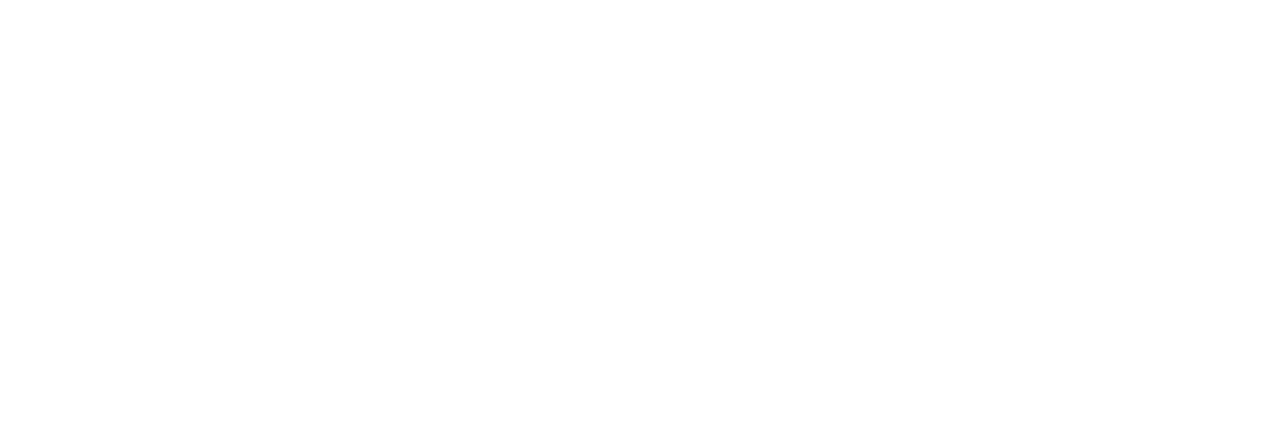
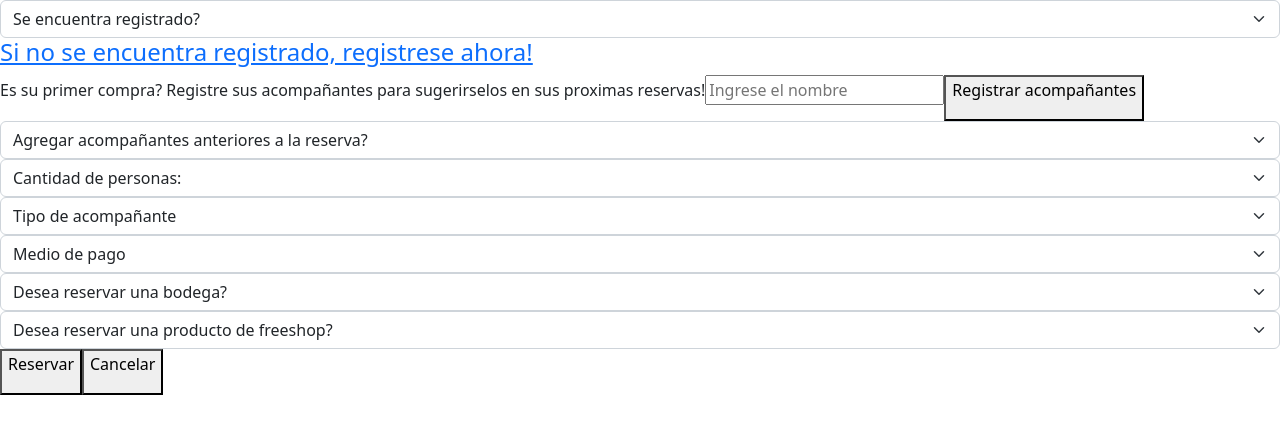
Before and after one commit to FedeNLencina/buuquealtoque, a React (Create React App) app: page /booking in a window 1280 px wide. Before the commit this address had no page. Shown: the top 434 px of the page. Built offline with nearby package versions, Linux system fonts and the light colour scheme.

Commit message:
Faltan verificacion de registro

```diff
--- a/src/App.js
+++ b/src/App.js
@@ -8,6 +8,7 @@ import Home from "./screen/home/Home";
 import Login from "./screen/login/Login";
 import Search from "./screen/search/Search";
 import Register from "./screen/register/Register";
+import Booking from "./screen/booking/Booking";
 
 export default function App() {
   return (
@@ -16,6 +17,7 @@ export default function App() {
           <Route path="/home" element={<Home />} />
           <Route path="/search" element={<Search />} />
           <Route path="/register" element={<Register />} />
+          <Route path="/booking" element={<Booking />} />
           <Route path="/" element={<Login />} />
         </Routes>
     </Router>
--- a/src/data/users.js
+++ /dev/null
@@ -1,3 +0,0 @@
-let users = [];
-
-export default users;
--- a/src/screen/booking/Booking.js
+++ b/src/screen/booking/Booking.js
@@ -0,0 +1,233 @@
+import React, { useState } from "react";
+import { Link } from "react-router-dom";
+
+export default function Booking() {
+  const [acompañante, setAcompañante] = useState(null);
+  const [tipoPasajero, setTipoPasajero] = useState(null);
+  const [bodega, setBodega] = useState(null);
+  const [freeshop, setFreeshop] = useState(null);
+  const [registrado, setRegistrado] = useState(null);
+  const [acompañado, setAcompañado] = useState(null);
+  const [cantidad, setCantidad] = useState(null);
+  const [medioPago, setMedioPago] = useState(null);
+
+  const reservaExitosa = (e) => {
+    e.preventDefault();
+    if (registrado === "false") {
+      alert("Para realizar la reserva debe estar registrado");
+      return;
+    }
+    if (tipoPasajero === "Niño") {
+      alert("No se pueden realizar reservas menores de edad");
+      return;
+    }
+    if (acompañado === "NoAcompañado") {
+      alert(
+        "La persona con discapacidad debe estar acompañada por alguien responsable"
+      );
+      return;
+    }
+    if (!cantidad || cantidad === "Cantidad de personas") {
+      alert("Se deben seleccionar todos los campos");
+      return;
+    }
+    if (cantidad && tipoPasajero === "Tipo acompañante") {
+      alert("Se deben seleccionar todos los campos");
+      return;
+    }
+    if (!tipoPasajero || tipoPasajero === "Tipo acompañante") {
+      alert("Se deben seleccionar todos los campos");
+      return;
+    }
+    if (!registrado) {
+      alert("Se deben seleccionar todos los campos");
+      return;
+    }
+    if (!medioPago) {
+      alert("Se deben seleccionar todos los campos");
+      return;
+    }
+    if (medioPago === "No registro pago") {
+      alert("Se debe registrar el medio de pago antes de poder reservar un producto");
+      return;
+    }
+    setTimeout(function () {
+      alert(
+        "Reserva exitosa. Se enviaron los detalles de la reserva y un archivo adjunto que contenga la tarjeta de embarque via mail."
+      );
+    }, 5000);
+  };
+
+  const reservaCancelada = (e) => {
+    e.preventDefault();
+    alert("Se ha cancelado la reserva");
+  };
+
+  const registrarAcompañante = (e) => {
+    e.preventDefault();
+    if (!acompañante) {
+      alert("Ingrese un nombre valido");
+    } else {
+      alert("Se han registrados los acompañantes");
+    }
+  };
+
+  const reservaBodega = (e) => {
+    e.preventDefault();
+    alert("Se ha realizado la reserva");
+  };
+
+  const reservaProductoFree = (e) => {
+    e.preventDefault();
+    alert("Se ha realizado la reserva");
+  };
+
+  return (
+    <div>
+      <select
+        class="form-select"
+        aria-label="Default select example"
+        onChange={(event) => setRegistrado(event.target.value)}
+      >
+        <option selected>Se encuentra registrado?</option>
+        <option value="true">Si</option>
+        <option value="false">No</option>
+      </select>
+      <Link to={"/register"}>
+        <h4>Si no se encuentra registrado, registrese ahora!</h4>
+      </Link>
+
+      <label>
+        Es su primer compra? Registre sus acompañantes para sugerirselos en sus
+        proximas reservas!
+        <input
+          onChange={(event) => setAcompañante(event.target.value)}
+          placeholder="Ingrese el nombre"
+        />
+        <button onClick={registrarAcompañante}>
+          <p>Registrar acompañantes</p>
+        </button>
+      </label>
+      <select class="form-select" aria-label="Default select example">
+        <option selected>Agregar acompañantes anteriores a la reserva?</option>
+        <option value="Si">Si</option>
+        <option value="No">No</option>
+      </select>
+      <select
+        class="form-select"
+        aria-label="Default select example"
+        onChange={(event) => setCantidad(event.target.value)}
+      >
+        <option selected value="Cantidad de personas">Cantidad de personas:</option>
+        <option value="1">1</option>
+        <option value="2">2</option>
+        <option value="3">3</option>
+        <option value="4">4</option>
+        <option value="5">5</option>
+        <option value="6">6</option>
+        <option value="7">7</option>
+        <option value="8">8</option>
+        <option value="9">9</option>
+        <option value="10">10</option>
+      </select>
+
+      <select
+        class="form-select"
+        aria-label="Default select example"
+        onChange={(event) => setTipoPasajero(event.target.value)}
+      >
+        <option selected value="Tipo acompañante">Tipo de acompañante</option>
+        <option value="Adulto">Adulto</option>
+        <option value="Niño">Niño</option>
+        <option value="Discapacitado">Discapacitado</option>
+      </select>
+      {tipoPasajero === "Discapacitado" ? (
+        <select
+          class="form-select"
+          aria-label="Default select example"
+          onChange={(event) => setAcompañado(event.target.value)}
+        >
+          <option selected>
+            Se encuentra acompañado por un adulto responsable?
+          </option>
+          <option value="Acompañado">Si</option>
+          <option value="NoAcompañado">No</option>
+        </select>
+      ) : (
+        <></>
+      )}
+      <select class="form-select" aria-label="Default select example"
+        onChange={(event) => setMedioPago(event.target.value)}>
+        <option selected>Medio de pago</option>
+        <option value="Tarjeta">Tarjeta de credito</option>
+        <option value="Mercado Pago">Mercado pago</option>
+        <option value="Cuenta Bancaria">Cuenta bancaria</option>
+        <option value="No registro pago">Aun no registre mi cuenta</option>
+      </select>
+
+      <select
+        class="form-select"
+        aria-label="Default select example"
+        onChange={(event) => setBodega(event.target.value)}
+      >
+        <option selected>Desea reservar una bodega?</option>
+        <option value="SiBodega">Si</option>
+        <option value="No">No</option>
+      </select>
+      {bodega === "SiBodega" ? (
+        <select class="form-select" aria-label="Default select example">
+          <option selected>Medio de pago</option>
+          <option value="Tarjeta">Tarjeta de credito</option>
+          <option value="Mercado Pago">Mercado pago</option>
+          <option value="Cuenta Bancaria">Cuenta bancaria</option>
+          <option value="No registro">Aun no registre mi cuenta</option>
+        </select>
+      ) : (
+        <></>
+      )}
+      {bodega === "SiBodega" ? (
+        <button onClick={reservaBodega}>
+          <p>Reservar Bodega</p>
+        </button>
+      ) : (
+        <></>
+      )}
+
+      <select
+        class="form-select"
+        aria-label="Default select example"
+        onChange={(event) => setFreeshop(event.target.value)}
+      >
+        <option selected>Desea reservar una producto de freeshop?</option>
+        <option value="SiFree">Si</option>
+        <option value="No">No</option>
+      </select>
+      {freeshop === "SiFree" ? (
+        <select class="form-select" aria-label="Default select example">
+          <option selected>Medio de pago</option>
+          <option value="Tarjeta">Tarjeta de credito</option>
+          <option value="Mercado Pago">Mercado pago</option>
+          <option value="Cuenta Bancaria">Cuenta bancaria</option>
+          <option value="No registro">Aun no registre mi cuenta</option>
+        </select>
+      ) : (
+        <></>
+      )}
+      {freeshop === "SiFree" ? (
+        <button onClick={reservaProductoFree}>
+          <p>Reservar producto Freeshop</p>
+        </button>
+      ) : (
+        <></>
+      )}
+
+      <button onClick={reservaExitosa}>
+        <p>Reservar</p>
+      </button>
+
+      <button onClick={reservaCancelada}>
+        <p>Cancelar</p>
+      </button>
+    </div>
+  );
+}
--- a/src/screen/login/Login.js
+++ b/src/screen/login/Login.js
@@ -1,18 +1,46 @@
-import React from "react";
+import React, {useState} from "react";
 import { useNavigate } from "react-router-dom";
 import { Link } from 'react-router-dom';
 
 export default function Login() {
+  const [email, setEmail] = useState(null);
+  const [password, setPassword] = useState(null);
+
   const navigate = useNavigate();
   const onBackClick = (e) => {
     e.preventDefault();
-    navigate("/home");
+    const regexEmail = /^[^\s@]+@[^\s@]+\.[^\s@]{2,}$/i;
+    const regexPasword = /^([a-z]+[\s]*[0-9]+[\s]*)+$/i;
+    if(!email){
+      alert("Complete todos los campos para ingresar");
+      return;
+    }
+    if(!password){
+      alert("Complete todos los campos para ingresar");
+      return;
+    }
+    if(password.length<8){
+      alert("Contraseña muy corta. Ingrese una contraseña con 8 caracteres minimo");
+      return;
+    }
+    if(!regexEmail.test(email)){
+      alert("No es un formato de email valido. Por favor ingrese un mail valido")
+      return;
+    }
+    if(!regexPasword.test(password)){
+      alert("No es un formato de valido. Por favor ingrese nuevamente su password valido");
+      return;
+    }
+
+      navigate("/home");
+
+
   };
 
   return (
     <div>
-      <input placeholder="usuario" />
-      <input placeholder="contraseña" />
+      <input onChange={(event) => setEmail(event.target.value)} placeholder="email" />
+      <input onChange={(event) => setPassword(event.target.value)} placeholder="contraseña" />
       <button onClick={onBackClick}>
         <p>Ingresar</p>
       </button>
--- a/src/screen/register/Register.js
+++ b/src/screen/register/Register.js
@@ -2,18 +2,17 @@ import React, { useState } from 'react';
 import { useNavigate } from "react-router-dom";
 import { Link } from 'react-router-dom';
 import { useEffect } from 'react';
-import users from '../../data/users';
+
 
 export default function Register(props) {
     const navigate = useNavigate();
     const onBackClick = (e) => {
       e.preventDefault();
-      navigate("/login");
+      navigate("/");
     };
 
     const agregarEmail = (e) => {
       e.preventDefault();
-      users.push(e.target.value);
     }
 
     return (
```
Also changed, not shown: src/screen/search/Search.js (+6 -31 lines).
